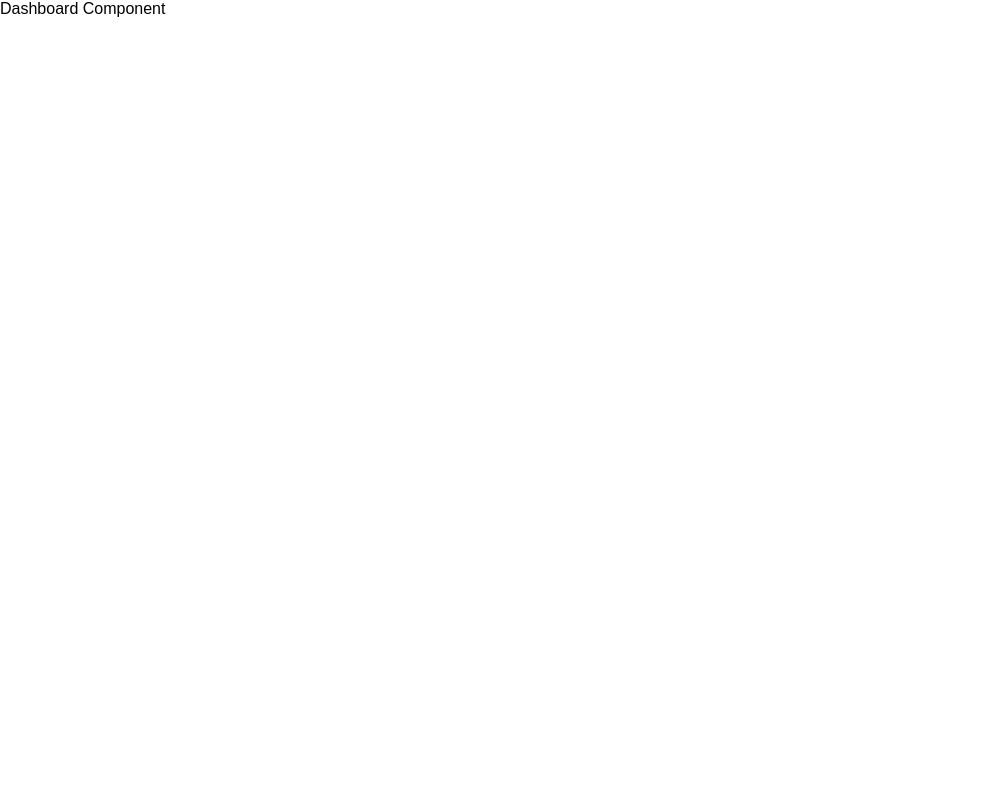
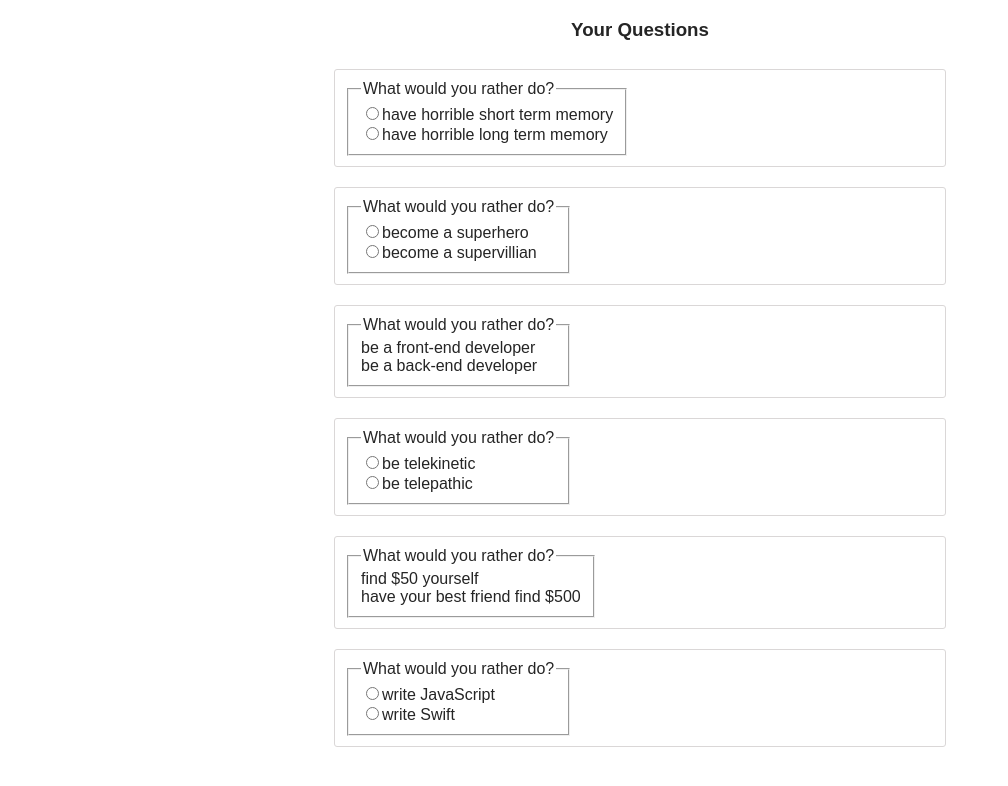
Before and after one commit to frankjohnlee/wouldyourather4, a React (Create React App) app: page / in a window 1280 px wide. Shown: the top 786 px of the page, without its empty margins (0-1008 px from the left). Built offline with nearby package versions, Linux system fonts and the light colour scheme.

Commit message:
aded some logic for would you rather board

```diff
--- a/package.json
+++ b/package.json
@@ -3,6 +3,8 @@
   "version": "0.1.0",
   "private": true,
   "dependencies": {
+    "@material/card": "^0.38.1",
+    "@material/checkbox": "^0.38.1",
     "react": "^16.4.2",
     "react-dom": "^16.4.2",
     "react-redux": "^5.0.7",
--- a/src/actions/questions.js
+++ b/src/actions/questions.js
@@ -1,8 +1,21 @@
+import { _saveQuestionAnswer } from "../utils/_DATA";
+
 export const ADD_QUESTION = "ADD_QUESTION";
+export const ADD_ANSWER = "ADD_ANSWER";
 
-export function recieveQuestions(questions){
+
+export function receiveQuestions(questions){
     return {
         type: ADD_QUESTION,
         questions: questions
     }
 }
+
+export function addAnswer({authedUser, qid, answer}){
+    return {
+        type: ADD_ANSWER,
+        authedUser,
+        qid,
+        answer,
+    }
+}
--- a/src/actions/shared.js
+++ b/src/actions/shared.js
@@ -1,6 +1,6 @@
 import { _getUsers, _getQuestions} from "../utils/_DATA";
 import { getInitialData } from "../utils/api";
-import { recieveQuestions } from "./questions";
+import { receiveQuestions } from "./questions";
 import { recieveUsers} from "./users";
 import { setAuthedUser } from "./authedUser";
 
@@ -9,7 +9,7 @@ const AUTHED_ID = 'tylermcginnis';
 export function handleInitialData(){
     return (dispatch) => {
         return getInitialData().then(({users, questions})=>{
-            dispatch(recieveQuestions(questions));
+            dispatch(receiveQuestions(questions));
             dispatch(recieveUsers(users));
             dispatch(setAuthedUser(AUTHED_ID));
         })
--- a/src/components/App.js
+++ b/src/components/App.js
@@ -15,11 +15,20 @@ class App extends Component {
   render() {
     return (
         <div>
-
-           <Dashboard />
+            {
+                this.props.loading === true
+                    ? null
+                    :  <Dashboard />
+            }
         </div>
     );
   }
 }
 
-export default connect()(App);
+function mapStateToProps({authedUser}){
+   return {
+       loading: authedUser === null,
+   }
+}
+
+export default connect(mapStateToProps)(App);
--- a/src/components/Dashboard.js
+++ b/src/components/Dashboard.js
@@ -1,15 +1,24 @@
 import React, { Component } from 'react';
 import {connect} from 'react-redux';
+import QuestionCard from "./QuestionCard";
 
 class Dashboard extends Component {
 
 
 
   render() {
-      console.log("Dashboard props", this.props);
     return (
         <div>
-            <div> Dashboard Component </div>
+            <h3 className = 'center'> Your Questions </h3>
+            <ul className= 'dashboard-list'>
+                {
+                    this.props.questionIds.map((id) =>
+                        <li key = {id}>
+                            <QuestionCard key = {`QuestionCard ${id}`} id = {id}/>
+                        </li>
+                    )
+                }
+            </ul>
         </div>
     );
   }
@@ -18,7 +27,7 @@ class Dashboard extends Component {
 }
 function mapStateToProps({ questions }){
     return {
-        questionids: Object.keys(questions)
+        questionIds: Object.keys(questions)
             .sort((a,b) => questions[a].timestamp - questions[b].timestamp)
     }
 
--- a/src/components/QuestionCard.js
+++ b/src/components/QuestionCard.js
@@ -1,29 +1,106 @@
 import React, { Component } from 'react';
 import {connect} from 'react-redux';
 
+const CONST_UNANSWERED = "CONST_UNANSWERED";
+const CONST_ANSWERED = "CONST_ANSWERED";
+
 class QuestionCard extends Component {
+    constructor(props){
+        super(props);
+        this.state = {
+            currentMode: CONST_UNANSWERED
+        }
+    }
+
+  render() {
+      console.log("QuesitonCard this.props", this.props);
+      console.log("QuestionCard this.state", this.state);
+      const { id, currentUser, question, authedUser } = this.props;
+      if (currentUser === null){
+         this.state.currentMode = CONST_UNANSWERED;
+      }
+      else {
+
+          const alreadyVoted = currentUser["questions"].indexOf(id) > -1;
+          if (alreadyVoted){
+              this.state.currentMode = CONST_ANSWERED;
+          }
+          else {
+              this.state.currentMode = "CONST_UNANSWERED";
+          }
+      }
+
+      const { currentMode } = this.state;
+    return (
+        <container className = "question">
+            {
+                currentMode ===  "CONST_UNANSWERED"
+                    ? // CASE 1: The question is unaswered by the authorized user
+                    <form>
+                        <fieldset>
+                            <legend>What would you rather do?</legend>
+
+                            <div>
+                                <input
+                                    type="radio"
+                                    id={`radio-button-choice-one-${id}`}
+                                    name={`radio-button-name-${id}`}
+                                    onChange = {() => this.handleSelection(1)}
+                                />
+                                <label htmlFor="optionOne">{question.optionOne.text}</label>
+                            </div>
+
+                            <div>
+                                <input
+                                    type="radio"
+                                    id={`radio-button-choice-two-${id}`}
+                                    name={`radio-button-name-${id}`}
+                                    onChange = {() => this.handleSelection(2)}/>
+                                <label htmlFor="optionTwo">{question.optionTwo.text}</label>
+                            </div>
+
+                        </fieldset>
+                    </form>
 
 
+                    : // CASE 2: The question is answered so just display the results
+                         <form>
+                        <fieldset>
+                            <legend>What would you rather do?</legend>
 
-  render() {
-    return (
-        <div>
-            <div> Question Card </div>
-        </div>
+                            <div>
+                                <label htmlFor="optionOne">{question.optionOne.text}</label>
+                            </div>
+
+                            <div>
+                                <label htmlFor="optionTwo">{question.optionTwo.text}</label>
+                            </div>
+
+                        </fieldset>
+                    </form>
+            }
+        </container>
+
     );
   }
 
+  handleSelection(optionInt){
+        // console.log("handle selection", optionInt);
+  }
 
 }
-function mapStateToProps({authUser, users, questions} , {id}){
-    const tweet = tweets[id];
-    const parentTweet = tweet ? tweets[tweet.replyingTo] : null; // if Tweet exists then get replyingTo otherwise just make it null
+
+function mapStateToProps({ questions, users, authedUser}, {id}){
+    console.log("mapStateToProps id", id);
     return {
+        question: questions[id],
+        currentUser: users[authedUser]
+            ? users[authedUser]
+            : null,
         authedUser,
-        tweet: tweet // if tweet exists then return otherwise just return null
-            ? formatTweet(tweet, users[tweet.author], authedUser, parentTweet)
-            : null
+
     }
 
+
 }
-export default connect()(QuestionCard);
+export default connect(mapStateToProps)(QuestionCard);
--- a/src/index.css
+++ b/src/index.css
@@ -1,5 +1,164 @@
+
 body {
   margin: 0;
   padding: 0;
   font-family: sans-serif;
+  color: #252525;
 }
+
+a {
+  text-decoration: none;
+  color: #252525;
+}
+
+.container {
+  max-width: 1000px;
+  margin: 0 auto;
+  padding: 10px;
+}
+
+.btn {
+  text-transform: uppercase;
+  margin: 35px auto;
+  padding: 10px;
+  border: 1px solid rgba(0,0,0,.29);
+  cursor: pointer;
+  background: #fff;
+  font-size: 16px;
+  width: 250px;
+  position: relative;
+}
+
+.btn:hover {
+  border-color: rgba(0,0,0,.5);
+  text-decoration: none;
+}
+
+.btn:focus {
+  outline: 0;
+  font-weight: 700;
+  border-width: 2px;
+}
+
+.center {
+  text-align: center;
+}
+
+.active {
+  font-weight: bold;
+}
+
+.nav ul {
+  display: flex;
+  flex-direction: row;
+  justify-content: flex-start;
+  text-decoration: none;
+}
+
+.nav li:first-child {
+  padding-left: 0;
+}
+
+ul {
+  padding-left: 0;
+}
+
+li {
+  list-style-type: none;
+  padding: 10px;
+  text-decoration: none;
+}
+
+.avatar {
+  height: 50px;
+  border-radius: 25px;
+  margin: 10px;
+}
+
+.question {
+  width: 100%;
+  max-width: 590px;
+  padding: 10px;
+  display: flex;
+  margin: 0 auto;
+  border: 1px solid #dad7d7;
+  border-radius: 3px;
+  cursor: pointer;
+}
+
+.question-info {
+  margin: 10px;
+  display: flex;
+  flex-direction: column;
+}
+
+/* Hacky but less typing in the video */
+.question-info > div > span:first-child {
+  font-weight: bold;
+  margin-right: 5px;
+}
+.question-info > div > span:nth-child(2) {
+  color: #969696;
+  font-size: 16px;
+}
+.question-info > div > div {
+  color: #969696;
+  font-size: 15px;
+}
+.question-info > div > p {
+  font-size: 18px;
+  margin: 10px 0;
+}
+.tweet-icons {
+  display: flex;
+  align-items: center;
+}
+.tweet-icons > span {
+  color: #969696;
+  margin: 0 15px 0 5px;
+  font-size: 18px !important;
+}
+.tweet-icon {
+  font-size: 27px;
+  color: #697784;
+}
+.tweet-icon:hover {
+  color: #00b5d6;
+  cursor: pointer;
+}
+.replying-to {
+  border: none;
+  background: transparent;
+  margin: 0;
+  padding: 0;
+  color: #969696;
+  cursor: pointer;
+}
+
+.heart-button {
+  background: transparent;
+  border: none;
+}
+
+.new-tweet {
+  width: 100%;
+  max-width: 590px;
+  margin: 0 auto;
+  display: flex;
+  flex-direction: column;
+}
+
+.textarea {
+  border-radius: 4px;
+  border: 1px solid #dad7d7;
+  padding: 10px;
+  font-size: 15px;
+  height: 100px;
+}
+
+.tweet-length {
+  text-align: right;
+  margin-top: 10px;
+  font-size: 20px;
+  color: #C3392A;
+}
--- a/src/middleware/index.js
+++ b/src/middleware/index.js
@@ -1,5 +1,5 @@
 import thunk from 'redux-thunk';
 import logger from './logger';
-import { applyMiddleware } from 'redux';
+import {applyMiddleware} from 'redux';
 
 export default applyMiddleware(thunk, logger); // calls on applyMiddleware with the needed data
--- a/src/reducers/authUser.js
+++ b/src/reducers/authedUser.js
@@ -1,6 +1,6 @@
 import { SET_AUTHED_USER } from "../actions/authedUser";
 // When the function is first called the state will be undefined so the default state should be null
-export function authUser(state = null, action){
+export function authedUser(state = null, action){
     switch (action.type){
         case SET_AUTHED_USER:
             return action.id;
--- a/src/reducers/index.js
+++ b/src/reducers/index.js
@@ -1,10 +1,10 @@
 import { combineReducers } from 'redux';
-import { authUser } from './authUser';
+import { authedUser } from './authedUser';
 import { users } from './users';
 import { questions } from './questions';
 
 export default combineReducers({
-    authedUser: authUser,
+    authedUser: authedUser,
     users: users,
     questions: questions,
 })
--- a/src/reducers/questions.js
+++ b/src/reducers/questions.js
@@ -1,4 +1,4 @@
-import { ADD_QUESTION } from "../actions/questions";
+import { ADD_QUESTION, ADD_ANSWER } from "../actions/questions";
 
 export function questions(state={}, action){
     switch (action.type){
@@ -7,6 +7,11 @@ export function questions(state={}, action){
                 ...state,
                 ...action.questions,
             };
+        case ADD_ANSWER:
+            return {
+                ...state,
+            };
+
         default:
             return state;
     }
```
Also changed, not shown: 1 other file (tests, documents, lock files or other folders).
